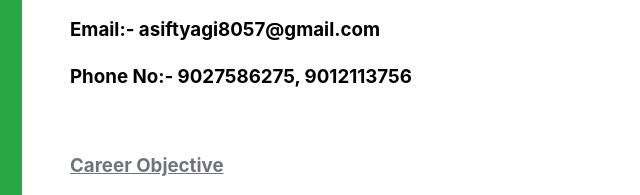
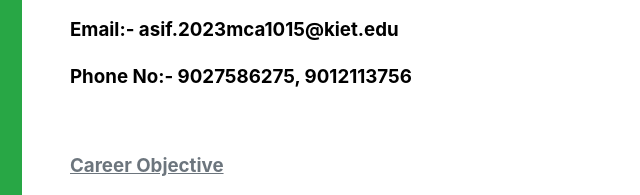
Before and after one commit to Asiftyagi-kiet/Resume, a plain HTML site: page index.html in a window 1280 px wide. Shown: the part 227-422 px from the top of the page, 250-890 px from the left. Drawn offline with nearby package versions, Linux system fonts and the light colour scheme; a web font is replaced by a local one.

Commit message:
Update index.html

```diff
--- a/index.html
+++ b/index.html
@@ -57,7 +57,7 @@
             <div class="resume-section-content">
                  <h1 class="mb-0">ASIF</h1>
 
-     <h3 style="color: black;">Email:- <a href="mailto:asiftyagi8057@gmail.com">asiftyagi8057@gmail.com</h3></a>
+     <h3 style="color: black;">Email:- <a href="mailto:asif.2023mca1015@kiet.edu">asif.2023mca1015@kiet.edu</h3></a>
      <h3 style="color: black;"> Phone No:- 9027586275, 9012113756</h3>
         <br>
             <h3><ins>Career Objective</ins></h3>
```
